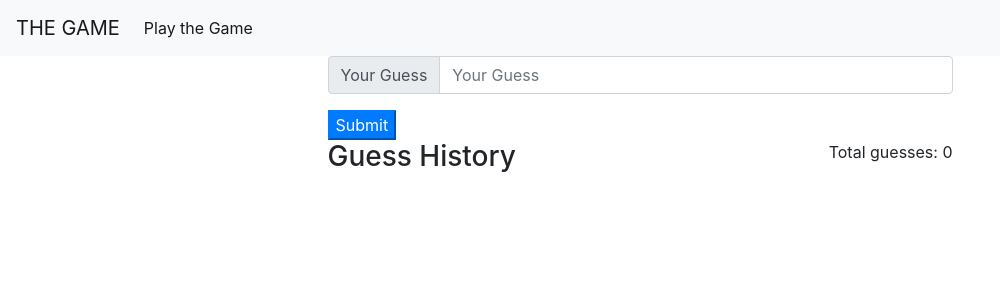
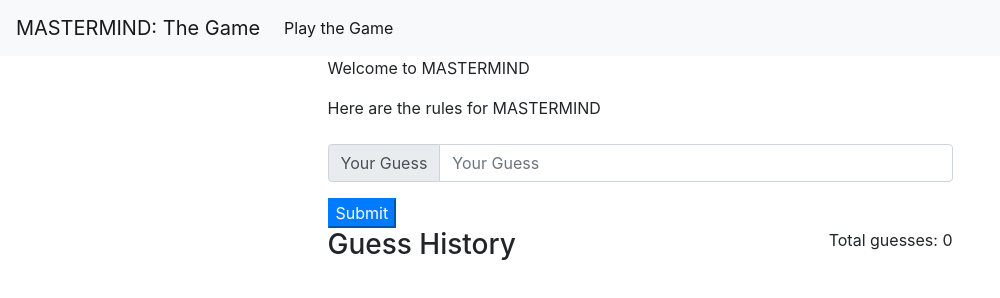
Before and after one commit to psiberknetic/Mastermind, a plain HTML site: page index.html in a window 1280 px wide. Shown: the whole page, without its empty margins (0-1000 px from the left). Drawn offline with nearby package versions, Linux system fonts and the light colour scheme.

Commit message:
Add space for game rules

```diff
--- a/index.html
+++ b/index.html
@@ -15,7 +15,7 @@
 <body>
     <!-- Image and text -->
     <nav class="navbar navbar-expand-sm bg-light navbar-light">
-        <a class="navbar-brand" href="#">THE GAME</a>
+        <a class="navbar-brand" href="#">MASTERMIND: The Game</a>
         <button class="navbar-toggler" type="button" data-toggle="collapse" data-target="#collapsibleNavbar">
             <span class="navbar-toggler-icon"></span>
         </button>
@@ -25,6 +25,12 @@
             </ul>
         </div>
     </nav>
+    <div class="row">
+        <div class="col-sm-6 mb-2 mx-auto">
+            <p>Welcome to MASTERMIND</p>
+            <p>Here are the rules for MASTERMIND</p>
+        </div>
+    </div>
     <div id="gamePlayArea" class="row">
         <div class="col-sm-6 mx-auto">
             <div class="input-group mb-3">
```
